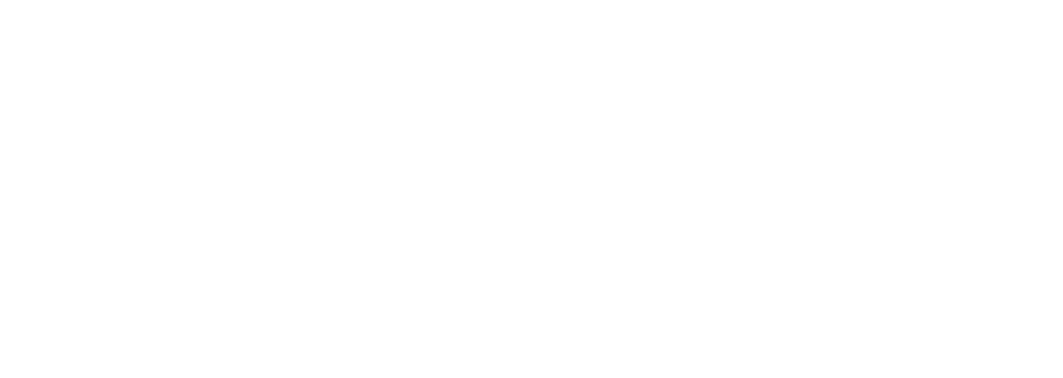
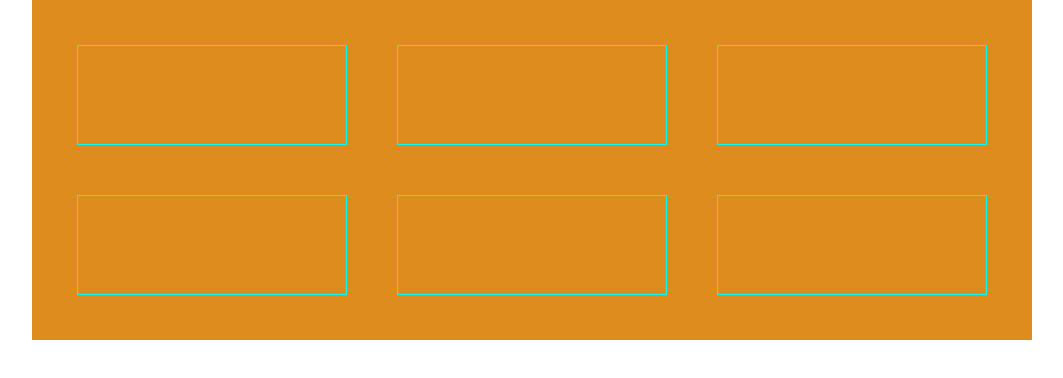
Before and after one commit to Th4Dude/html-css-float-cards, a plain HTML site: page index.html in a window 1280 px wide. Shown: the whole page, without its empty margins (108-1171 px from the left). Drawn offline with Linux system fonts and the light colour scheme.

Commit message:
Aggiunta Blocchi

```diff
--- a/index.html
+++ b/index.html
@@ -15,6 +15,24 @@
 
     <main>
 
+        <div class="container clearfix">
+
+            <div class="box">
+
+            </div>
+            <div class="box">
+            </div>
+            <div class="box">
+            </div>
+            <div class="box">
+            </div>
+            <div class="box">
+            </div>
+            <div class="box">
+            </div>
+
+
+        </div>
 
 
     </main>
--- a/style.css
+++ b/style.css
@@ -3,3 +3,24 @@
     padding: 0;
     box-sizing: border-box;
 }
+
+.container {
+    margin: 0 auto;
+    max-width: 1000px;
+    padding: 20px;
+    background: rgb(223, 140, 30);
+}
+.box {
+    float: left;
+    height: 100px;width: calc(100% /3 - 50px);
+    border: 1px solid;
+    border-color: aqua;
+    text-align: center;
+    line-height: 100px;
+    margin: 25px;
+}
+.clearfix::after {
+    content: "";
+    clear: both;
+    display: block;
+    }
```
